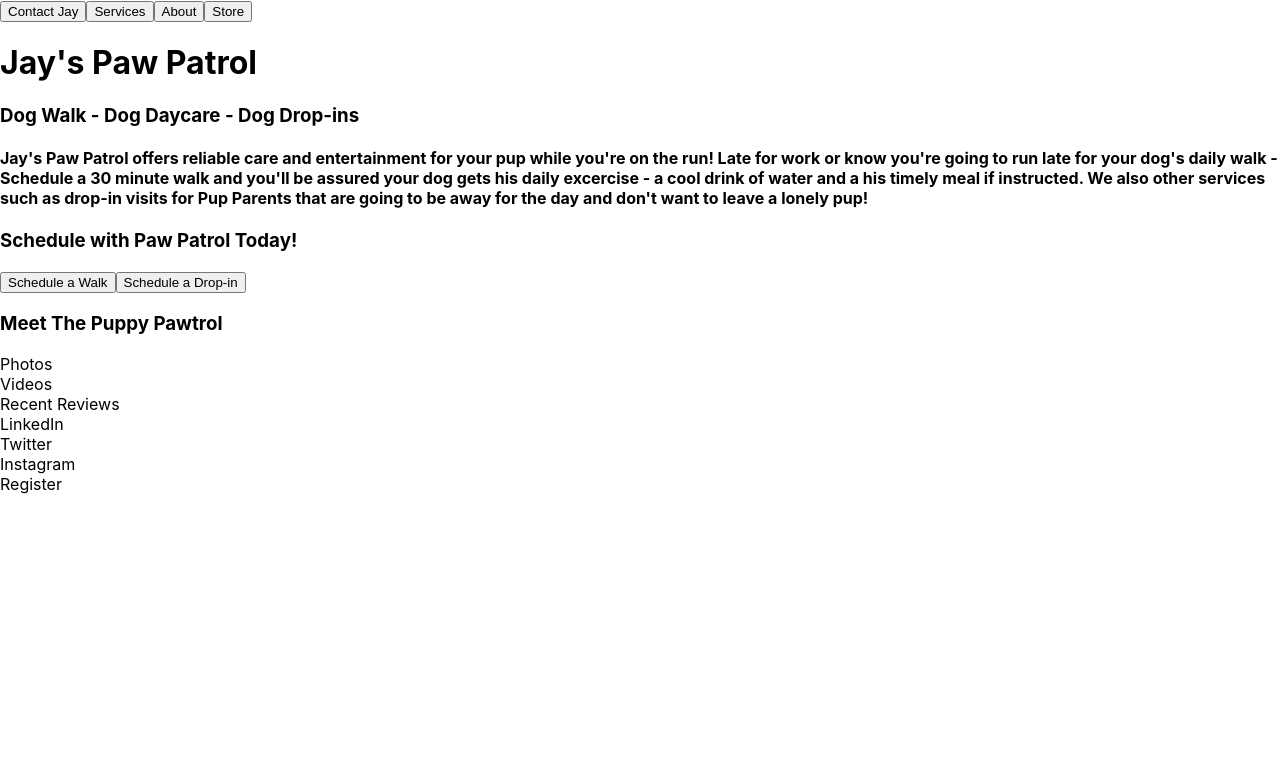
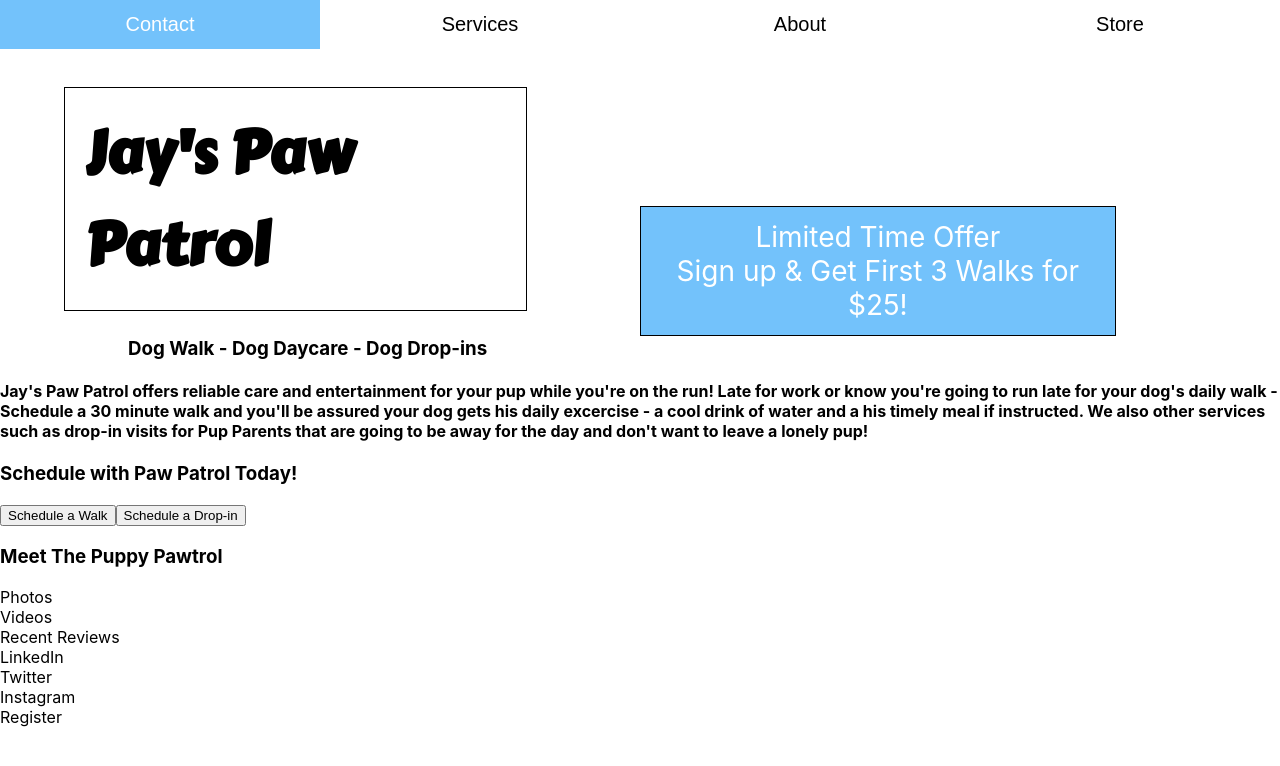
Before and after one commit to JayZonday/dog-walk, a React (Create React App) app: page / in a window 1280 px wide. Shown: the top 766 px of the page. Built offline with nearby package versions, Linux system fonts and the light colour scheme.

Commit message:
basic style -- developing color scheme

```diff
--- a/public/index.html
+++ b/public/index.html
@@ -15,6 +15,7 @@
       user's mobile device or desktop. See https://developers.google.com/web/fundamentals/web-app-manifest/
     -->
     <link rel="manifest" href="%PUBLIC_URL%/manifest.json" />
+    <link href="https://fonts.googleapis.com/css?family=Carter+One&display=swap" rel="stylesheet">
     <!--
       Notice the use of %PUBLIC_URL% in the tags above.
       It will be replaced with the URL of the `public` folder during the build.
--- a/src/components/Header/index.css
+++ b/src/components/Header/index.css
@@ -0,0 +1,23 @@
+.main-title{
+  font-family: 'Carter One', cursive;
+  font-size: 60px;
+  width: 33%;
+  padding: 1.5%;
+  margin: 3% 0 0 5%;
+  border: 1px solid #000000;
+}
+.main-title-desc{
+  margin: 2% 0 0 10%;
+}
+.title-offer{
+  position: absolute;
+  border: 1px solid #000000;
+  width: 35%;
+  text-align: center;
+  padding: 1%;
+  font-size: 28px;
+  margin: -12% 0 0 50%;
+  background: #73C2FB;
+  color: white;
+  cursor: pointer;
+}
--- a/src/components/Header/index.js
+++ b/src/components/Header/index.js
@@ -8,6 +8,7 @@ class Header extends Component {
         <div className='title-box'>
           <h1 className='main-title' >Jay's Paw Patrol</h1>
           <h3 className='main-title-desc'>Dog Walk - Dog Daycare - Dog Drop-ins</h3>
+          <div className='title-offer'>Limited Time Offer <br/>Sign up & Get First 3 Walks for $25!</div>
         </div>
       </div>
     );
--- a/src/components/TopNav/index.css
+++ b/src/components/TopNav/index.css
@@ -0,0 +1,17 @@
+.navbar{
+  width: 100%;
+}
+.nav-btn{
+  width: 25%;
+  padding: 1%;
+  background: #FFFFFF;
+  font-size: 20px;
+  cursor: pointer;
+  border-radius: none;
+  border: none;
+  transition: .25s ease-in-out;
+}
+.nav-btn:hover{
+  background: #73C2FB;
+  color: white;
+}
--- a/src/components/TopNav/index.js
+++ b/src/components/TopNav/index.js
@@ -6,7 +6,7 @@ class TopNav extends Component {
     return (
       <div>
       <div className='navbar'>
-        <button className='nav-btn'>Contact Jay</button>
+        <button className='nav-btn'>Contact</button>
         <button className='nav-btn'>Services</button>
         <button className='nav-btn'>About</button>
         <button className='nav-btn'>Store</button>
```
